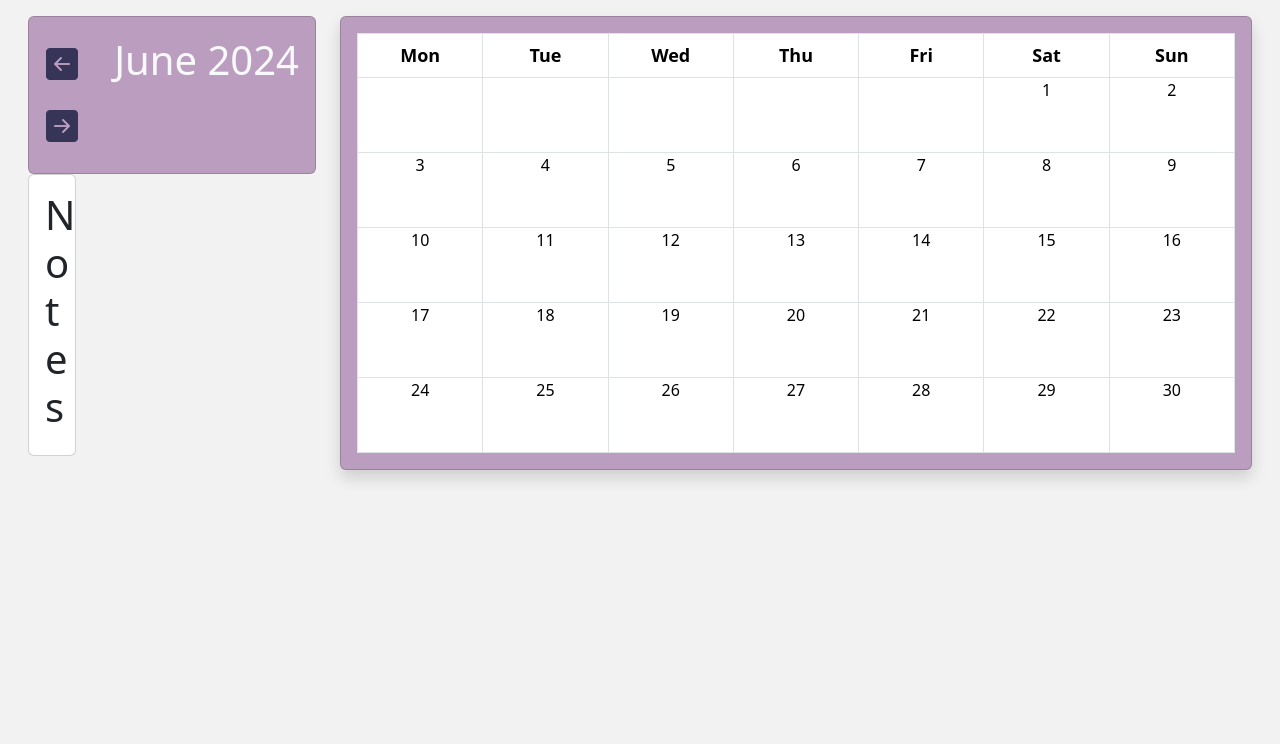
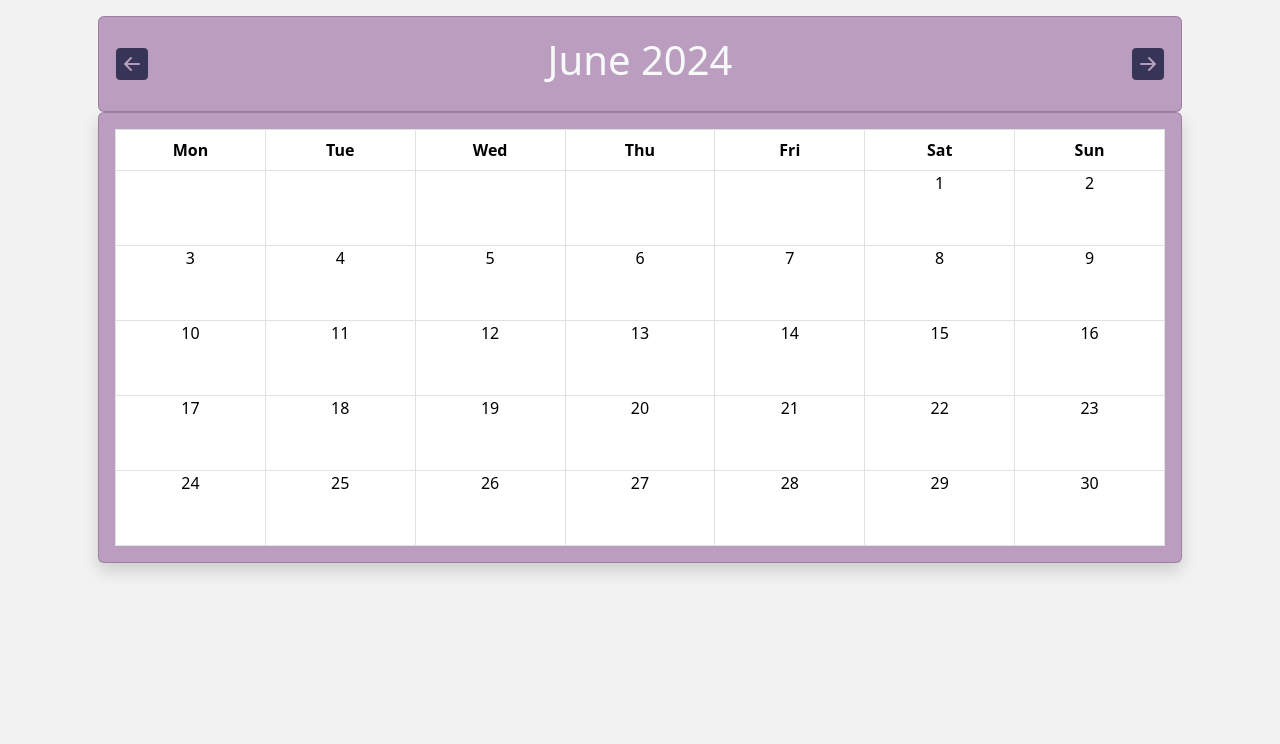
Before and after one commit to JaaliyahA/django_planner, a Django app: page /calendar/ in a window 1280 px wide. Shown: the part 56-800 px from the top of the page. Run offline with Django 4.2, Linux system fonts and the light colour scheme; a user stored in the database is signed in; data comes from the database, SQL or seed files in the repository; both versions use the stored data as it was after the commit.

Commit message:
calendar page changes

```diff
--- a/planner/static/planner/styles.css
+++ b/planner/static/planner/styles.css
@@ -18,27 +18,27 @@
  }
 
  .calendar {
-
      margin: auto;
      table-layout: fixed;
-     width: inherit !important;
+     /* width: inherit !important; */
 
  }
 
 
  .calendar th {
      text-align: center;
-     font-size: 18px;
  }
 
  .calendar td {
-     width: 150px !important;
      height: 75px !important;
-     max-width: 150px !important;
      max-height: 75px !important;
-     min-width: 150px !important;
      min-height: 75px !important;
      overflow: scroll;
+ }
+
+ .calendar li {
+     font-size: small;
+     list-style-type: none;
  }
 
  /* .calendar td div {
--- a/planner/templates/planner/calendar.html
+++ b/planner/templates/planner/calendar.html
@@ -2,6 +2,7 @@
 
 {% block main %}
 
+<div class="container-fluid container-lg">
     <div class="p-3">
         <div class="row">
             <div class="col">
@@ -25,28 +26,19 @@
                         </div>
                     </div>
                 </div>
-            <div class="col-2">
-                <div class="card bg-white">
-                    <div class="card-body">
-                        <h1 class="card-title">Notes</h1>
-
             </div>
         </div>
-            </div>
-        </div>
-        <div class="col-9">
+        <div class="row">
+            <div class="col">
                 <div class="card shadow bg-primary">
                     <div class="card-body">
-                    <div class="row align-items-center">
-                        <div class="col-">
                         {{calendar}}
-                        </div>
-                    </div>
                     </div>
                 </div>
 
             </div>
         </div>
     </div>
+</div>
 
 {% endblock %}
--- a/planner/utils.py
+++ b/planner/utils.py
@@ -5,9 +5,10 @@ from .models import Task, Note
 class Calendar(HTMLCalendar):
     #cssclasses_weekday_head = ["mon col-1", "tue col-1", "wed col-1", "thu col-1", "fri col-1", "sat col-1", "sun col-1"]
 
-    def __init__(self, year=None, month=None):
+    def __init__(self, year=None, month=None, user=None):
         self.year = year
         self.month = month
+        self.user = user
         super(Calendar, self).__init__()
 
     def generatePageUrl(self, day):
@@ -15,13 +16,15 @@ class Calendar(HTMLCalendar):
 
 	# formats a day as a td
 	# filter events by day
-    def formatday(self, day, tasks):
+    def formatday(self, day):
         task_per_day = Task.objects.filter(due_date__day=day,
                                            due_date__month=self.month,
-                                           due_date__year = self.year)
+                                           due_date__year = self.year,
+                                           user = self.user)
         notes_per_day = Note.objects.filter(created_on__day=day,
                                             created_on__month = self.month,
-                                            created_on__year = self.year)
+                                            created_on__year = self.year,
+                                            user = self.user)
 
         d = ''
         for task in task_per_day:
@@ -29,32 +32,29 @@ class Calendar(HTMLCalendar):
 
         for note in notes_per_day:
             if note.is_important:
-                d += f'<li class=""><strong>!! {note.title}</strong> </li>'
+                d += f'<li class="px-0"><strong>!! {note.title}</strong> </li>'
             else:
-                d += f'<li class="">- {note.title} </li>'
+                d += f'<li class="px-0">- {note.title} </li>'
 
         if day != 0:
-            return f"<td class='p-0'><span class='pt-0 mt-0'><a class='nav-link text-center' href='{self.generatePageUrl(day)}'> {day} </a></span><ul class=''> {d} </ul></td>"
+            return f"<td class='p-0'><span class='pt-0 mt-0'><a class='nav-link text-center' href='{self.generatePageUrl(day)}'> {day} </a></span><ul class='px-1'> {d} </ul></td>"
         return '<td></td>'
 
 	# formats a week as a tr
-    def formatweek(self, theweek, tasks):
+    def formatweek(self, theweek):
         week = ''
         for d, weekday in theweek:
-            week += self.formatday(d, tasks)
+            week += self.formatday(d)
         return f'<tr> {week} </tr>'
 
     # formats a month as a table
     # filter events by year and month
     def formatmonth(self, withyear=True):
-        tasks = Task.objects.filter(due_date__year = self.year, due_date__month=self.month)
-        notes = Note.objects.filter(created_on__year=self.year,created_on__month=self.month)
-
         cal = f'<table class="calendar table table-bordered ">\n'
         cal += f'<thead>{self.formatweekheader()}</thead>\n'
         print(cal)
         cal += f'<tbody>\n'
         for week in self.monthdays2calendar(self.year, self.month):
-            cal += f'{self.formatweek(week, tasks)}\n'
+            cal += f'{self.formatweek(week)}\n'
         cal += f'</tbody>\n</table>'
         return cal
--- a/planner/views.py
+++ b/planner/views.py
@@ -4,6 +4,7 @@ import calendar
 from .utils import Calendar
 import datetime
 from django.contrib.auth.decorators import login_required
+from django.contrib.auth.mixins import LoginRequiredMixin
 from .forms  import TaskForm, NoteForm, UserForm
 from django.db.models import Q
 from django.contrib.auth import authenticate, login, logout
@@ -15,18 +16,20 @@ from django.utils.safestring import mark_safe
 
 from .models import User, ToDoList, Task, Note
 
-class CalendarView(ListView):
+class CalendarView(LoginRequiredMixin, ListView):
     model = Task
     template_name = 'planner/calendar.html'
+    login_url = "/login"
 
     def get_context_data(self, **kwargs):
         context = super().get_context_data(**kwargs)
+        user = self.request.user
 
         # use today's date for the calendar
         d = get_date(self.request.GET.get('month', None))
         print(d)
 
-        cal = Calendar(d.year, d.month)
+        cal = Calendar(d.year, d.month, user)
 
         html_cal = cal.formatmonth(withyear=True)
         context['calendar'] = mark_safe(html_cal)
@@ -81,17 +84,18 @@ def get_date(req_day):
 
 MONTHS = ["January", "February", "March", "April", "May", "June", "July", "August", "September", "October", "November", "December"]
 
+@login_required
 def daily(request, year, month, day):
     date = f'{MONTHS[month-1]} {day}, {year}'
-    in_progress_tasks = Task.objects.filter(is_completed = False)
+    in_progress_tasks = Task.objects.filter(is_completed = False,
+                                            user = request.user)
     tasks = Task.objects.filter(due_date__day=day,
                                 due_date__month=month,
-                                due_date__year = year,)
-    print(tasks)
+                                due_date__year = year,
+                                user = request.user)
     notes = Note.objects.filter(created_on__day=day,
-                                            created_on__month = month,
-                                            created_on__year = year)
-    print(notes)
+                                created_on__month = month,
+                                created_on__year = year)
     return render(request, "planner/day.html", {"date":date, "tasks": tasks, "notes": notes, "in_prog_tasks": in_progress_tasks })
 
 def index(request):
```
Also changed, not shown: planner/templates/planner/day.html (+17 -7 lines), db.sqlite3. Lines whose indentation alone changed are shown as unchanged.
